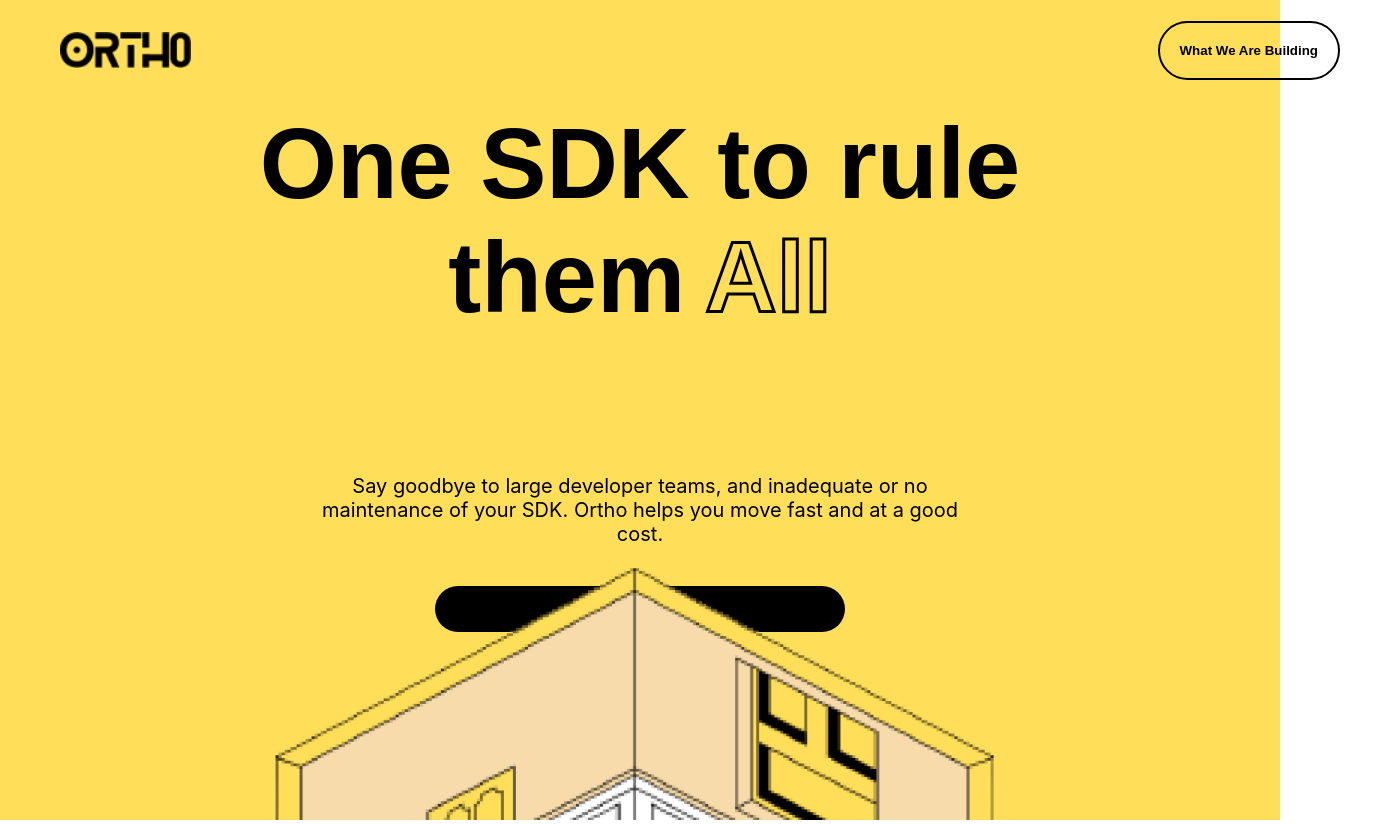
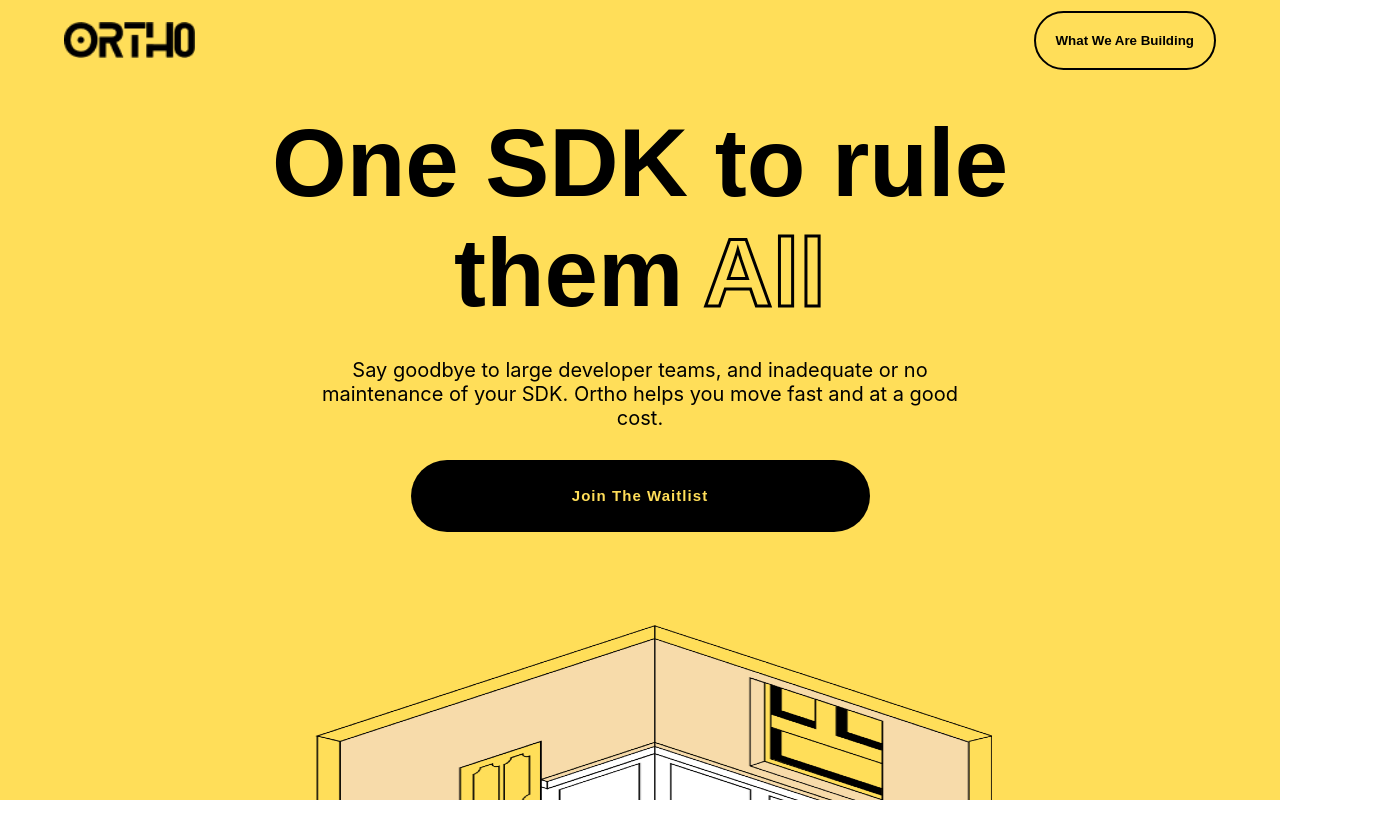
Before and after one commit to fellipxd/ortho, a React (Create React App) app: page / in a window 1280 px wide. Shown: the whole page, 1400 px wide, since content can reach past the window. After the commit the page ends 800 px from the top, so only its background shows below. Built offline with nearby package versions, Linux system fonts and the light colour scheme.

Commit message:
nav style

```diff
--- a/src/App.css
+++ b/src/App.css
@@ -1,6 +1,7 @@
 .App {
   text-align: center;
-  min-height: 100vh;
+
+  overflow-y: hidden;
   background: rgba(255, 222, 89, 1);
 
 }
--- a/src/components/hero/hero.js
+++ b/src/components/hero/hero.js
@@ -1,6 +1,5 @@
 import React, { useState } from 'react'
-import walls from '../../assets/walls.png'
-import walls_small from '../../assets/walls_small.png'
+import walls2 from '../../assets/wall2.png'
 import { Desc, ImgWrapper, Wrapper } from './heroStyled'
 
 
@@ -32,8 +31,7 @@
       </Desc>
 
       <ImgWrapper>
-        <img src={walls} alt='rule them all' className="big_img" />
-        <img src={walls_small} alt='rule them all' className="small_img" />
+        <img src={walls2} alt='rule them all' className="big_img" />
       </ImgWrapper>
     </Wrapper>
   )
--- a/src/components/hero/heroStyled.js
+++ b/src/components/hero/heroStyled.js
@@ -7,50 +7,39 @@
     height: calc(100vh - 80px);
     position: relative;
 
+
+
     @media screen and (max-width:290px){
         margin-top: 20px;
     }
 `
+
+
+
+
+
 export const ImgWrapper = styled.div`
-    height:33vh;
+    height:30vh;
     width: 100%;
     margin:0 auto;
     position: absolute;
-    bottom: 0;
+    bottom: -8%;
 
     .big_img{
         height: 100%;
-        width: 90%;
+        width: 55%;
+        z-index: 1;
 
     }
+
     .small_img{
         display: none;
+    }
 
-    }
     @media screen and (height:600px){
         height:30vh;
     }
 
-    @media screen and (max-width:760px){
-        position: absolute;
-        bottom: 0;
-        img{
-        height: 100%;
-        width: 100%;
-    }
-    .big_img{
-        display: none;
-
-    }
-    .small_img{
-        position: absolute;
-        bottom: -10%;
-        height: 100%;
-        width: 100%;
-        display: flex;
-
-    }
-    }
     @media screen and (max-width:920px){
         height: 40vh;
         .big_img{
@@ -60,35 +49,50 @@
     }
     }
 
-    @media screen and (max-width:290px){
+    @media screen and (max-width:950px){
+        .big_img{
+        height: 100%;
+        width: 115vw;
+        position: absolute;
+        left:-10% ;
+    }}
+
+    @media screen and (max-width:400px){
         height:30vh;
     }
 `
 
+
+
+
+
+
 export const Desc = styled.div`
     font-family: 'gilroy', sans-serif;
-    height: 55vh;
+    height: 60vh;
     display:flex;
     flex-direction: column;
     align-items:center;
     justify-content:center;
-
-
+    z-index: 2;
 
     .clear{
         font-weight: 700;
-        font-size: 6.2rem;
-        max-width: 1135px;
+        font-size: 6em;
+        max-width: 80%;
+        margin: 0 auto;
         transition: all 0.3s ease-in-out;
+    }
 
-    }
     .fade{
         font-weight: 700;
-        font-size: 6.2rem;
-        max-width: 1135px;
+        font-size: 6em;
+        max-width: 80%;
+        margin: 0 auto;
         color:  rgba(0, 0, 0, 0.5) !important;
         transition: all 0.3s ease-in-out;
     }
+
     .line{
         margin-left: 20px;
         color:  rgba(255, 222, 89, 1) !important;
@@ -97,9 +101,8 @@
         font-weight: 700;
         height: 100px;
         transition: all 0.3s ease-in-out;
+    }
 
-
-    }
     .block{
         height: 100px;
         margin-left: 20px;
@@ -107,12 +110,10 @@
         opacity: 1;
         font-weight: 700;
         transition: all 0.3s ease-in-out;
-
-
     }
 
     .goodby{
-        margin-top: 40px;
+        margin: 30px 0;
         font-family: "inter", sans-serif;
         max-width: 660px;
         font-size: 20px;
@@ -120,78 +121,101 @@
     }
 
     button{
-
-font-size: 20px;
-font-style: normal;
-font-weight: bold;
-line-height: 26px;
-letter-spacing: 0.07em;
-
-
+        font-size: 20px;
+        font-style: normal;
+        font-weight: bold;
+        line-height: 26px;
+        letter-spacing: 0.07em;
         cursor: pointer;
         border: none;
         background: black;
         border-radius: 110px;
-        display: flex;
-        flex-direction: row;
-        justify-content: center;
-        align-items: center;
         padding: 10px;
-        width: 410px;
+        width: 459px;
+        height: 72.52px;
         font-size: 15px;
-        height: 56.52px;
-        margin-top: 20px;
         color:rgba(255, 222, 89, 1);
     }
+
     @media screen and (height:600px){
         .clear{
-        font-size: 5rem;
+        font-size: 3rem;
+
+        max-width: 80%;
 
     }
     .fade{
         font-size: 5rem;
     }
     }
-    @media screen and (max-width:768px){
-        padding: 10px ;
+
+    @media screen and (max-width:415px){
+        padding: 5px ;
+        .clear{
+        font-size: 2.6rem;
+
+        max-width: 80%;
+
+
+    .fade{
+
+        font-size: 2.6rem;
+
+        max-width: 80%;
+    }
+    .goodby{
+        margin-top: 10px;
+        font-family: "inter", sans-serif;
+        max-width: 385px;
+        font-size: 15px;
+        text-align: center;
+    }
     }
 
     @media screen and (max-width:760px){
+        padding: 5px ;
         .clear{
-        font-size: 3.2rem;
+        font-size: 3.6rem;
+
+        max-width: 80%;
 
     }
     .fade{
-        font-size: 3.2rem;
+
+        font-size: 3.6rem;
+
+        max-width: 80%;
     }
-
     .line{
         -webkit-text-stroke-width: 1.3px;
     }
 
     .goodby{
-        margin-top: 40px;
+        margin-top: 10px;
         font-family: "inter", sans-serif;
         max-width: 385px;
-        font-size: 20px;
+        font-size: 15px;
         text-align: center;
     }
     button{
+        height: 63px;
+        font-size: 13px;
         max-width: 300px;
     }
     }
 
-
     @media screen and (max-width:290px){
         button{
-            height: 40px;
+            height: 35px;
             width: 200px;
             font-size: 11px;
+            padding: 0;
         };
         .goodby{
         font-size: 16px;
 
     }
+
     .clear{
         font-size: 2.5rem;
 
@@ -200,6 +224,4 @@
         font-size: 2.5rem;
     }
     }
-
-
 `
--- a/src/components/nav/navStyled.js
+++ b/src/components/nav/navStyled.js
@@ -2,10 +2,10 @@
 
 
 export const Wrapper = styled.div`
-    width: 100vw;
+    width: 100%;
     display: flex;
     height: 80px;
-    padding: 10px 60px;
+    position:  relative;
     align-items: center;
     justify-content: space-between;
 
@@ -18,6 +18,8 @@
         padding: 20px;
         box-sizing: border-box;
         border-radius: 170px;
+        position: absolute;
+        right: 5%;
     }
     button:hover{
 
@@ -28,10 +30,17 @@
     }
     img{
             height: 45%;
+            position: absolute;
+        left: 5%;
         }
 
+
+
+
+
+
     @media screen and (max-width: 768px) {
-        padding: 40px 30px 0 30px;
+
         img{
             height: 50%;
         }
@@ -42,11 +51,26 @@
     }
 
 
-    @media screen and (max-width:290px){
+    @media screen and (max-width:600px){
+        img{
+            height: 30%;
+        }
         button{
             padding: 0 5px;
+            width: 160px;
             height: 43px;
             font-size:10px;
 
     }
+    @media screen and (max-width:300px){
+        img{
+            height: 25%;
+        }
+        button{
+            padding: 0 5px;
+            width: 150px;
+            height: 33px;
+            font-size:10px;
+
+    }
 `
```
Also changed, not shown: src/assets/wall2.png (added).
